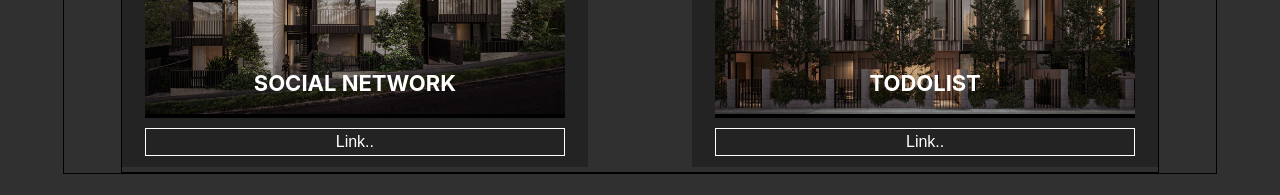
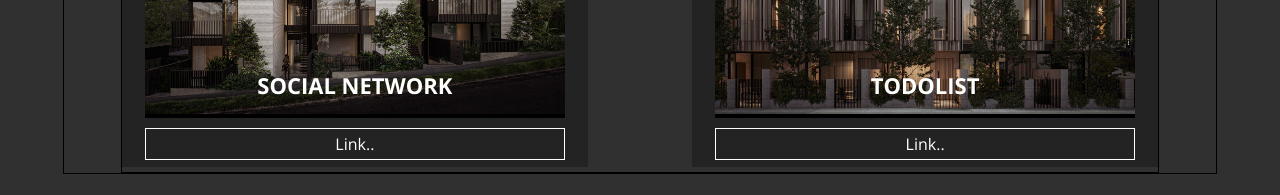
Before and after one commit to romanxeo/portfolio, a React (Create React App) app: page / in a window 1280 px wide. Shown: the part 1702-1897 px from the top of the page. Built offline with nearby package versions, Linux system fonts and the light colour scheme.

Commit message:
Portfolio 2.3

```diff
--- a/public/index.html
+++ b/public/index.html
@@ -16,8 +16,8 @@
     -->
     <link rel="manifest" href="%PUBLIC_URL%/manifest.json" />
 
-
-    <link href="https://fonts.googleapis.com/css2?family=Montserrat:wght@600&display=swap" rel="stylesheet">
+    <link href="https://fonts.googleapis.com/css2?family=Open+Sans:wght@300;400;600;700;800&display=swap" rel="stylesheet">
+    <link href="https://fonts.googleapis.com/css2?family=Montserrat:wght@300;400;600;700;800&display=swap" rel="stylesheet">
     <!--
       Notice the use of %PUBLIC_URL% in the tags above.
       It will be replaced with the URL of the `public` folder during the build.
--- a/src/Projects/Project/Project.module.css
+++ b/src/Projects/Project/Project.module.css
@@ -54,6 +54,9 @@
 }
 
 .text {
+    font-family: 'Open Sans', sans-serif;
+    font-weight: 400;
+
     color: #fff;
     text-transform: uppercase;
     padding: 0 20px;
@@ -79,6 +82,9 @@
 }
 
 .btn {
+    font-family: 'Open Sans', sans-serif;
+    font-weight: 400;
+
     margin-top: 10px;
     margin-bottom: 10px;
     width: 100%;
```
